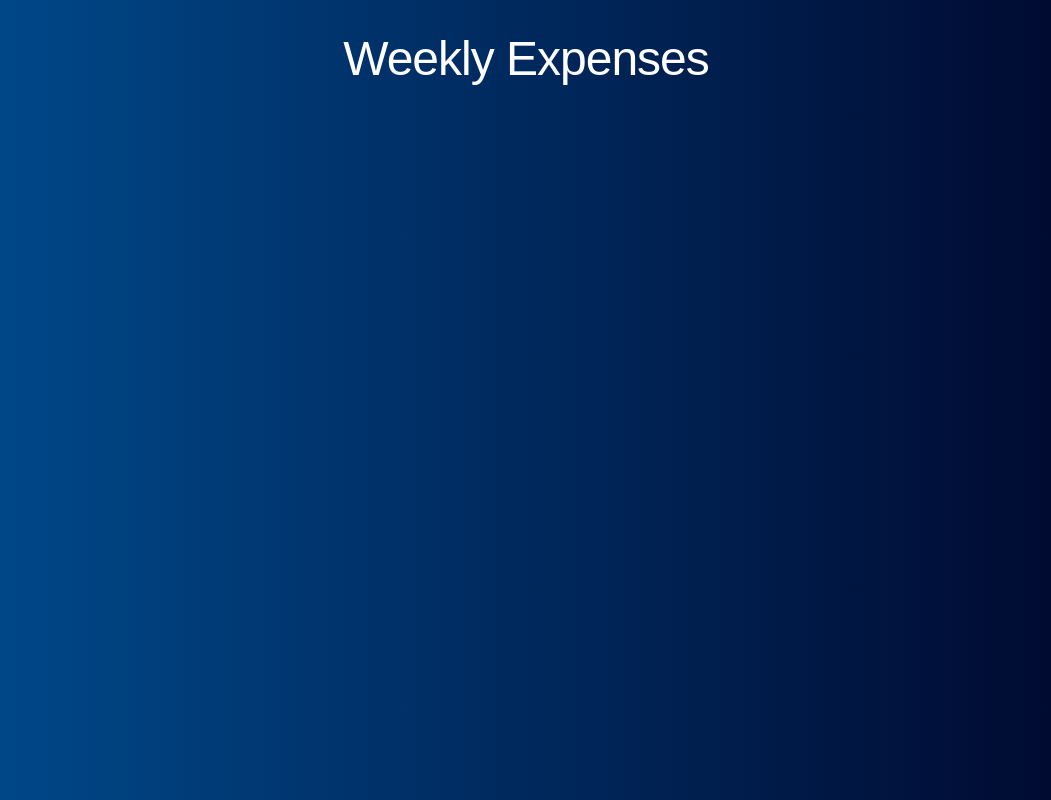
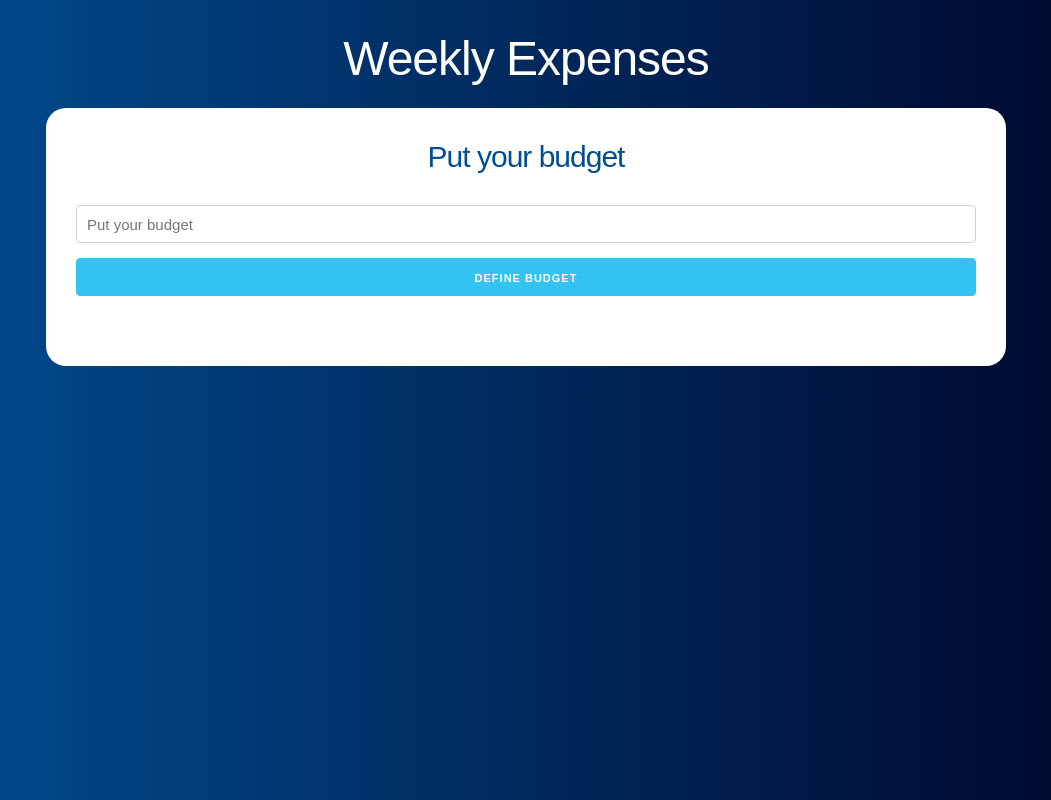
Before and after one commit to jcarlos0511/weekly-expenses, a React (Create React App) app: page / in a window 1280 px wide. Shown: the whole page, without its empty margins (114-1165 px from the left). Built offline with nearby package versions, Linux system fonts and the light colour scheme.

Commit message:
second commit

```diff
--- a/src/App.js
+++ b/src/App.js
@@ -1,10 +1,14 @@
 import React from "react";
+import Question from "./components/Question";
 
 function App() {
   return (
     <div className="container">
       <header>
         <h1>Weekly Expenses</h1>
+        <div className="main-content content">
+          <Question />
+        </div>
       </header>
     </div>
   );
--- /dev/null
+++ b/src/components/Error.js
@@ -0,0 +1,7 @@
+import React from "react";
+
+const Error = ({ message }) => (
+  <p className="alert alert-danger error">{message}</p>
+);
+
+export default Error;
--- /dev/null
+++ b/src/components/Question.js
@@ -0,0 +1,49 @@
+import React, { Fragment, useState } from "react";
+import Error from "./Error";
+
+const Question = () => {
+  // Define states
+  const [quantity, saveQuantity] = useState(0);
+  const [error, saveError] = useState(false);
+
+  // Function that reads the budget
+  const defineBudget = (e) => {
+    saveQuantity(parseInt(e.target.value, 10));
+  };
+
+  // Submit to define budget
+  const addBudget = (e) => {
+    e.preventDefault();
+
+    //validate
+    if (quantity < 1 || isNaN(quantity)) {
+      saveError(true);
+      return;
+    }
+
+    // Validation accepted
+    saveError(false);
+  };
+
+  return (
+    <Fragment>
+      <h2>Put your budget</h2>
+      {error ? <Error message="Incorrect budget" /> : null}
+      <form onSubmit={addBudget}>
+        <input
+          type="number"
+          className="u-full-width"
+          placeholder="Put your budget"
+          onChange={defineBudget}
+        />
+        <input
+          type="submit"
+          className="button-primary u-full-width"
+          value="Define budget"
+        />
+      </form>
+    </Fragment>
+  );
+};
+
+export default Question;
```
